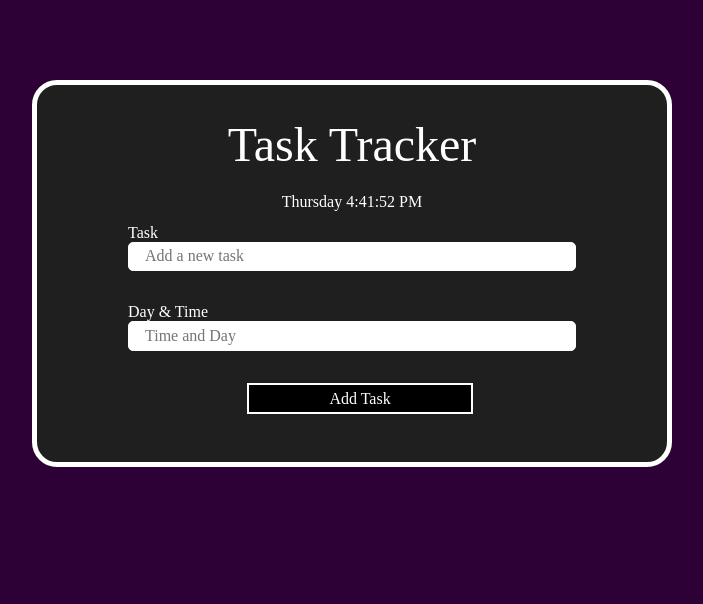
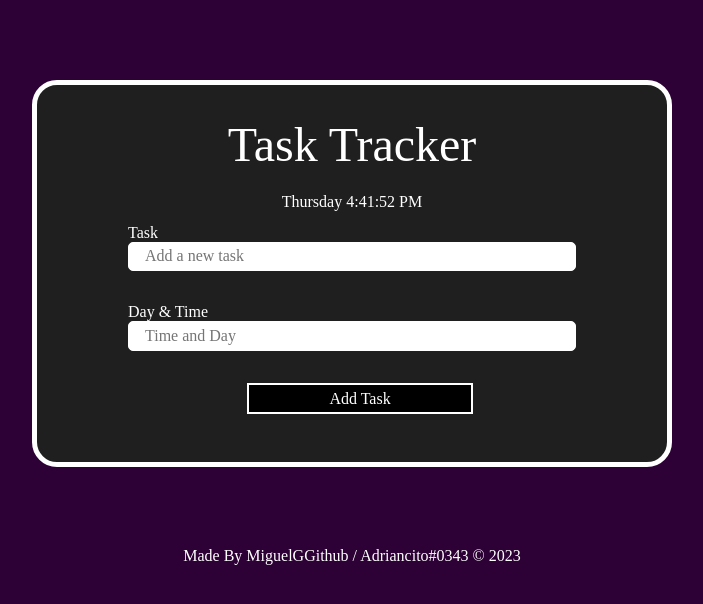
Before and after one commit to MiguelGGithub/First-React-Project-To-do-List-, a React (Vite) app: page / in a window 1280 px wide. Shown: the top 604 px of the page, without its empty margins (288-991 px from the left). Built offline with nearby package versions, Linux system fonts and the light colour scheme; a web font is replaced by a local one.

Commit message:
okay im rly done

```diff
--- a/index.html
+++ b/index.html
@@ -2,9 +2,9 @@
 <html lang="en">
   <head>
     <meta charset="UTF-8" />
-    <link rel="icon" type="image/svg+xml" href="/vite.svg" />
+    <link rel="icon" type="image" href="public/listIcon.png" />
     <meta name="viewport" content="width=device-width, initial-scale=1.0" />
-    <title>Vite + React</title>
+    <title>Task Tracker</title>
     <link rel="stylesheet" href="src/css/reset.css">
     <link rel="stylesheet" href="src/css/App.css">
 
--- a/src/App.jsx
+++ b/src/App.jsx
@@ -4,7 +4,11 @@ import Body from './components/Body'
 function App() {
 
   return (
-    <Body />
+    <>
+      <Body />
+      <p className='copyright'>Made By MiguelGGithub / Adriancito#0343 © 2023</p>
+    </>
+
   )
 }
 
--- a/src/css/App.css
+++ b/src/css/App.css
@@ -153,6 +153,12 @@ button:hover{
   100% { transform: translate(1px, -2px) rotate(-1deg); }
 }
 
+.copyright{
+    font-size: 1rem;
+    margin-top: 0rem;
+    text-align: center;
+}
+
 @media(min-width: 768px){
     .todo-body{
         width: 50vw;
```
Also changed, not shown: public/listIcon.png (added).
